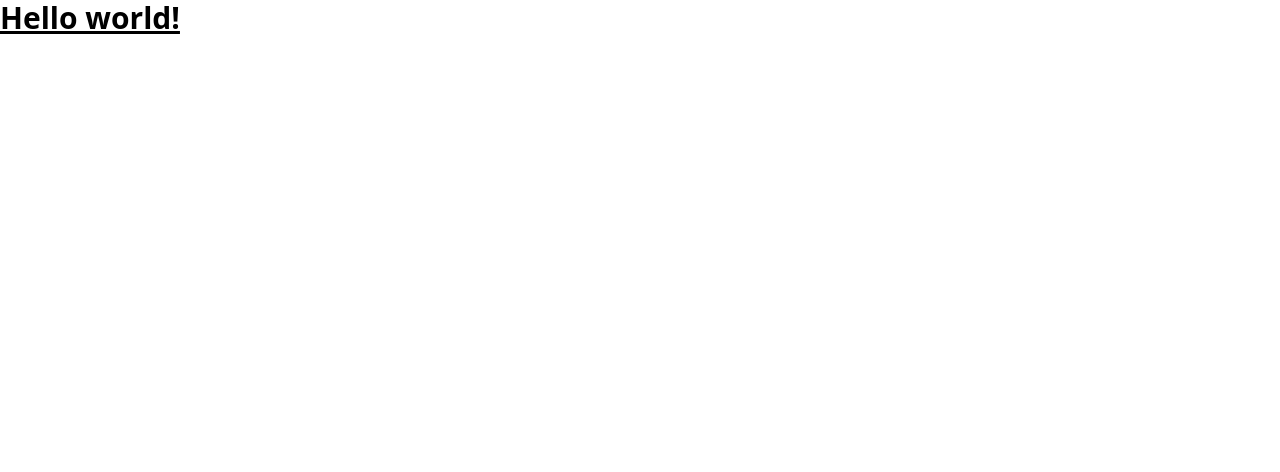
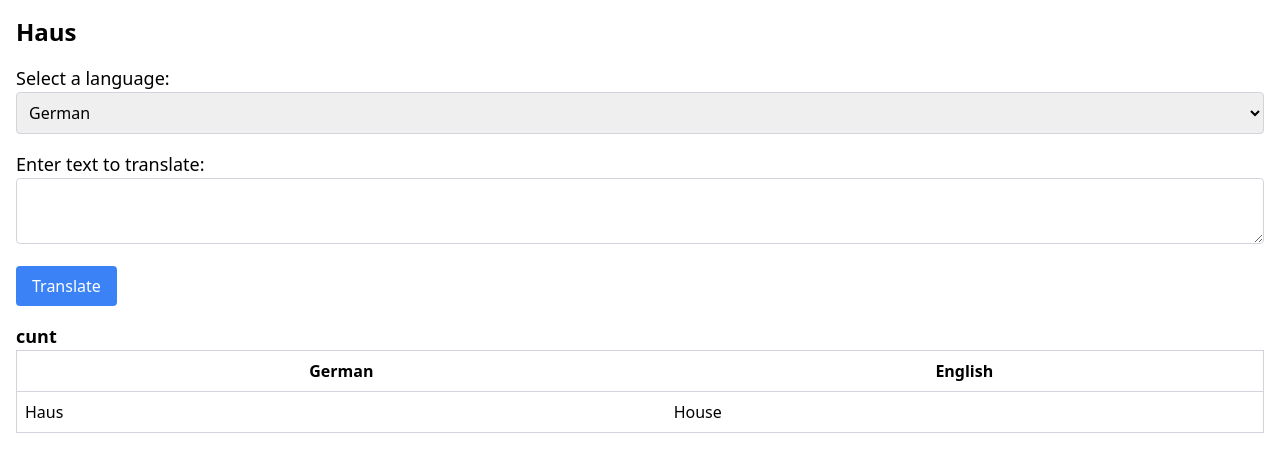
Before and after one commit to OEBEK/TranslationApp, a SvelteKit app: page / in a window 1280 px wide. Shown: the top 472 px of the page. Built offline with nearby package versions, Linux system fonts and the light colour scheme; no server answers.

Commit message:
added card

```diff
--- a/src/routes/+page.svelte
+++ b/src/routes/+page.svelte
@@ -1,9 +1,31 @@
 <script>
-  import { getTranslation } from "./scripts/requets.js"
-  console.log(getTranslation("Ttes", "de", "en"))
+  import { getTranslation } from "./scripts/requets.js";
+  console.log(getTranslation("Ttes", "de", "en"));
+  import TranslationCard from "./modules/translationCard.svelte";
 </script>
 
+<main class="p-4">
+  <h1 class="text-2xl font-bold mb-4">Haus</h1>
+  <div class="mb-4">
+    <label for="language" class="text-lg font-medium">Select a language:</label>
+    <select id="language" class="w-full p-2 border border-gray-300 rounded">
+      <option value="de">German</option>
+      <option value="en">English</option>
+      <!-- Weitere Sprachen hinzufügen -->
+    </select>
+  </div>
 
-<h1 class="text-3xl font-bold underline">
-  Hello world!
-</h1>
+  <div class="mb-4">
+    <label for="translationText" class="text-lg font-medium"
+      >Enter text to translate:</label
+    >
+    <textarea
+      id="translationText"
+      class="w-full p-2 border border-gray-300 rounded"
+    />
+  </div>
+
+  <button class="bg-blue-500 text-white px-4 py-2 rounded">Translate</button>
+
+  <TranslationCard headword="cunt" />
+</main>
--- /dev/null
+++ b/src/routes/modules/translationCard.svelte
@@ -0,0 +1,22 @@
+<script>
+    export let headword = "";
+</script>
+
+<div class="mt-4">
+    <h3 class="text-lg font-bold">{headword}</h3>
+    <table class="w-full border border-gray-300">
+        <thead>
+            <tr>
+                <th class="p-2 border-b border-gray-300">German</th>
+                <th class="p-2 border-b border-gray-300">English</th>
+            </tr>
+        </thead>
+        <tbody>
+            <tr>
+                <td class="p-2 border-b border-gray-300">Haus</td>
+                <td class="p-2 border-b border-gray-300">House</td>
+            </tr>
+            <!-- Weitere Übersetzungen hinzufügen -->
+        </tbody>
+    </table>
+</div>
--- a/src/routes/scripts/requets.js
+++ b/src/routes/scripts/requets.js
@@ -1,14 +1,28 @@
-let backendUrl = "http://0.0.0.0:8000"
+// Define backendUrl
+const backendUrl = "http://0.0.0.0:8000";
 
-
+// Define getTranslation function
 export function getTranslation(word, targetLanguage, sourceLanguage) {
-    let response = fetch(backendUrl + "/translate/" + word + "&targetLanguage=" + targetLanguage + "sourceLanguage=" + sourceLanguage, {
+  let response = fetch(
+    backendUrl + "/translate/" + word + "&targetLanguage=" + targetLanguage + "sourceLanguage=" + sourceLanguage,
+    {
       method: "GET",
       mode: "cors",
       headers: {
         "Content-Type": "application/json",
+      },
     }
-      })
+  );
 
-    response.then(test => console.log(test.json()))
+  response
+    .then((test) => test.json())
+    .then((data) => console.log(data))
+    .catch((error) => console.error(error));
 }
+
+// Call getTranslation with appropriate arguments
+getTranslation("hello", "es", "en");
+
+// ./gradlew.bat shadowJar
+
+// ./build/libs java -jar
```
Lines whose indentation alone changed are shown as unchanged.
